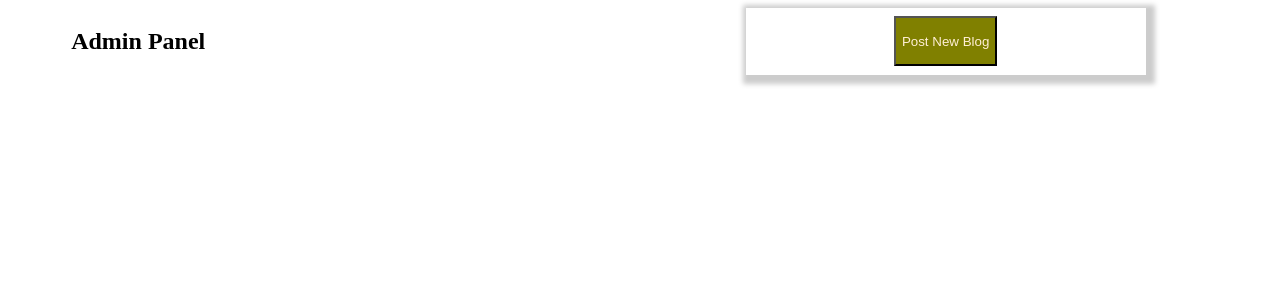
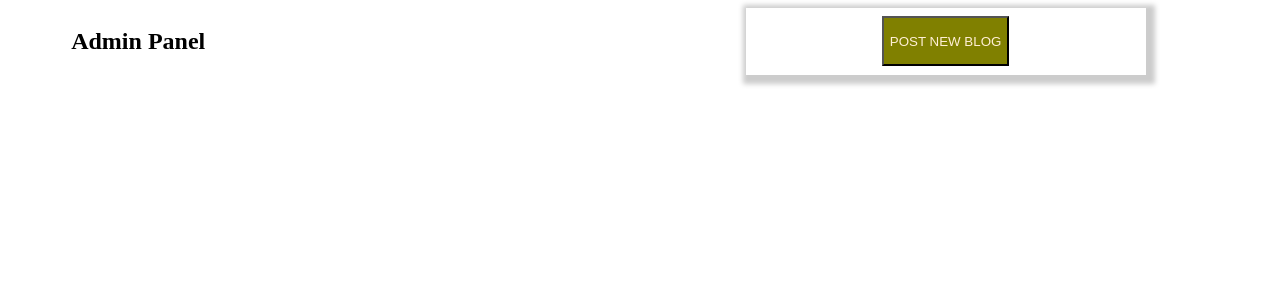
Before and after one commit to marshlobo/php_assignment_1, a PHP site: page /admin/index.php in a window 1280 px wide. Shown: the top 300 px of the page. Run offline with PHP 8.4, Linux system fonts and the light colour scheme; the visitor is signed in with stand-in values (Sample User, id 1); data that the repository does not hold is empty.

Commit message:
bugg fixed

```diff
--- a/admin/index.php
+++ b/admin/index.php
@@ -88,9 +88,11 @@ if(!isset($_SESSION['user']))
                 </b></div>
         </div>
         <div class="newblog">
-            <button style="margin-top: 2%; height:50px;background-color:olive;">
-                <a style="color:papayawhip;text-decoration: none; " href="newblog.php">Post New Blog</a>
-            </button>
+            <a href="newblog.php">
+                <button style="margin-top: 2%; height:50px;background-color:olive;color:papayawhip;">
+                    POST NEW BLOG
+                </button>
+            </a>
         </div>
     </div>
     <br>
```
Also changed, not shown: admin/checklogin.php (+0 -8 lines), admin/img/Screenshot from 2020-02-05 10-59-451591331338.png (added).
